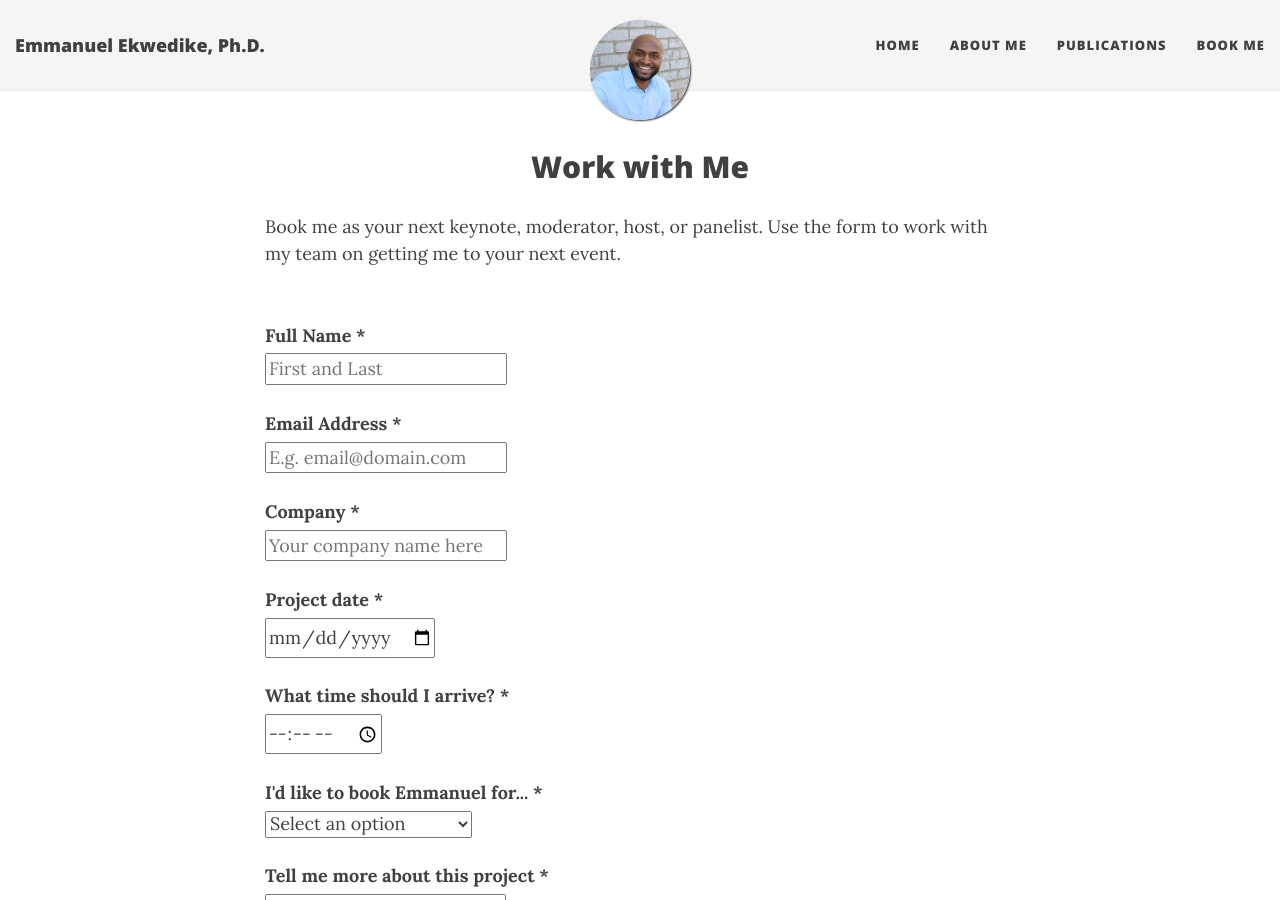
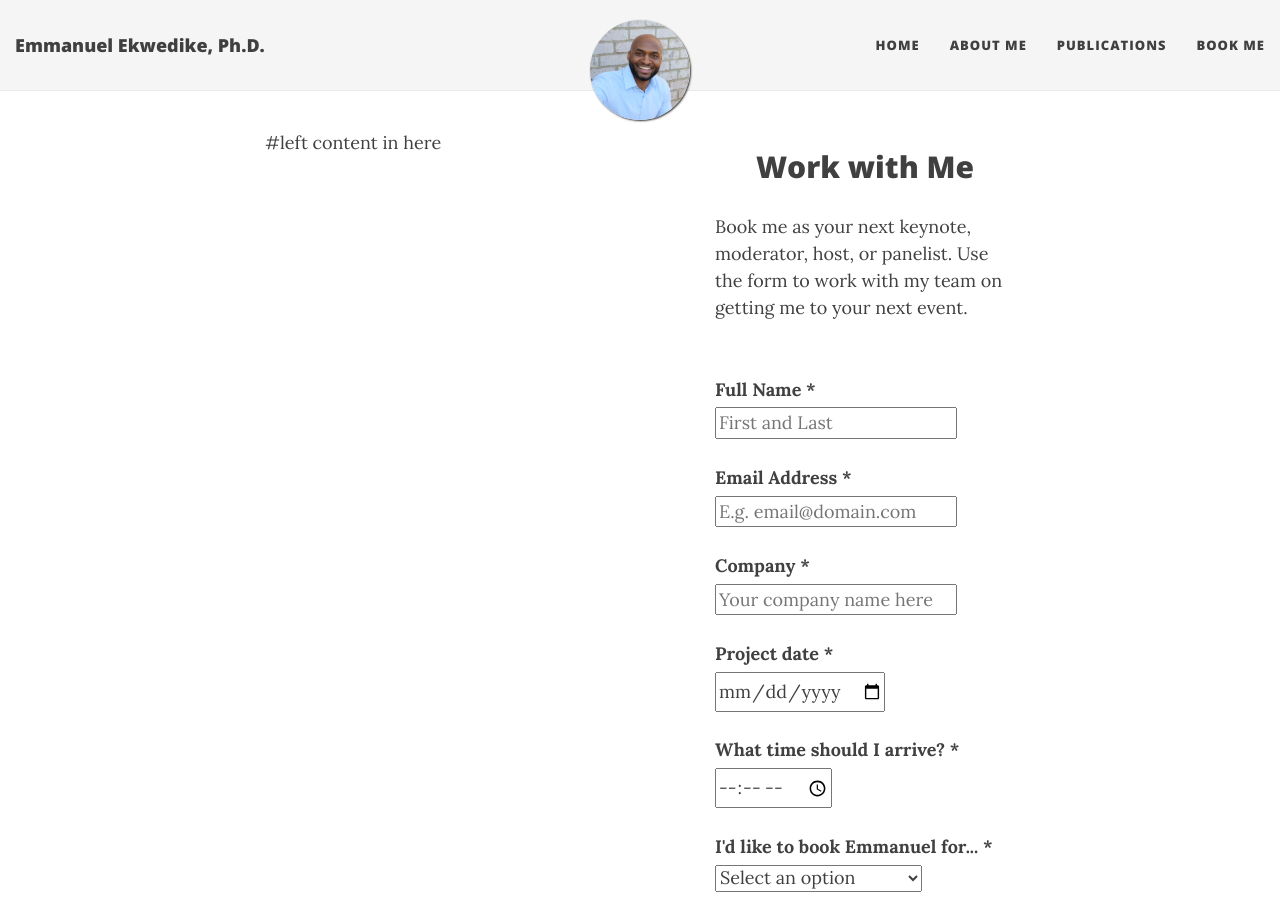
Before and after one commit to eekwedike/eekwedike.github.io, a Jekyll site: the page built from bookme.md, in a window 1280 px wide and 900 px high. Built offline with Jekyll 4.4.1, drawn with Linux system fonts in a browser that asks for light colours; nearby versions of some CDN libraries; a style sheet for code colours, icons or effects is not loaded.

Commit message:
updated bookme

```diff
--- a/bookme.md
+++ b/bookme.md
@@ -3,9 +3,14 @@ layout: page
 # title: Book Me
 # subtitle: Please use the form below to complete your booking request.
 ---
-<div>
+
+
+<div style="width: 60%; float:left">
+   #left content in here
+</div>
+<div style="width: 40%; float:right">
 <h2 class="text-center">Work with Me</h2>
-<form id="fs-frm" name="registration-form" accept-charset="utf-8" action="https://formspree.io/f/mknygpvb" class="form" method="POST">
+<form id="fs-frm" name="booking-form" accept-charset="utf-8" action="https://formspree.io/f/mknygpvb" method="POST">
 <p> Book me as your next keynote, moderator, host, or panelist. Use the form to work with my team on getting me to your next event. </p>
 <br>
   <fieldset id="fs-frm-inputs">
@@ -56,7 +61,10 @@ layout: page
     <label for="budget">Budget *</label>
     <br>
     <input type="text" name="budget" id="budget-id" pattern="[$0-9]+" placeholder="E.g. $1000" required="">
+    <br>
+    <br>
       <label for="aboutus">How did you hear about us?</label>
+      <br>
        <select name="aboutus" >
         <option value="" selected="" disabled="">Select an option</option>
       	<option value="PW">Personal Website</option>
```
